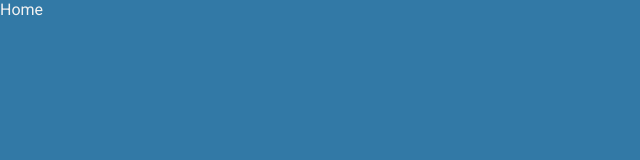
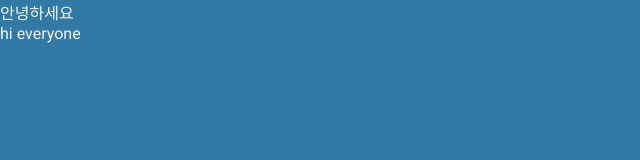
Before and after one commit to tjdwp0211/shooting-game, a Next.js app: page / in a window 1280 px wide. Shown: the top 160 px of the page, without its empty margins (0-640 px from the left). Built offline with nearby package versions, Linux system fonts and the light colour scheme.

Commit message:
fix: font loader
- font loader changed to @next/font/google

```diff
--- a/next.config.js
+++ b/next.config.js
@@ -9,7 +9,7 @@ const nextConfig = {
   experimental: {
     fontLoaders: [
       {
-        loader: "@next/font",
+        loader: "@next/font/google",
         options: { subsets: ["latin", "korean"] },
       },
     ],
--- a/src/pages/index.tsx
+++ b/src/pages/index.tsx
@@ -1,7 +1,17 @@
 import React from "react";
+import styled from "@emotion/styled";
 
 function Home() {
-  return <>Home</>;
+  return (
+    <>
+      <Wrapper>안녕하세요</Wrapper>
+      <EnWrapper>hi everyone</EnWrapper>
+    </>
+  );
 }
 
 export default Home;
+
+const Wrapper = styled.div``;
+
+const EnWrapper = styled.div``;
```
